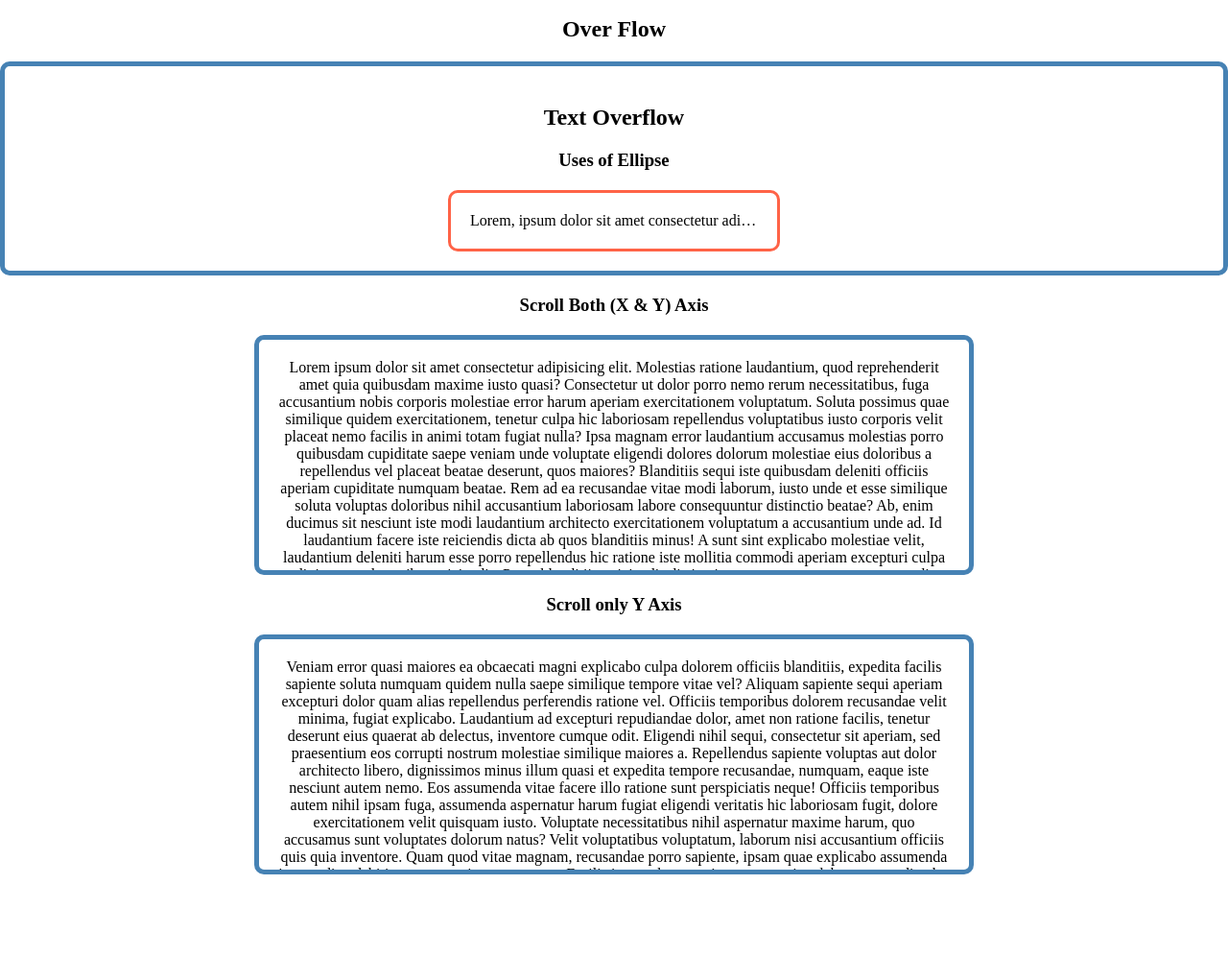
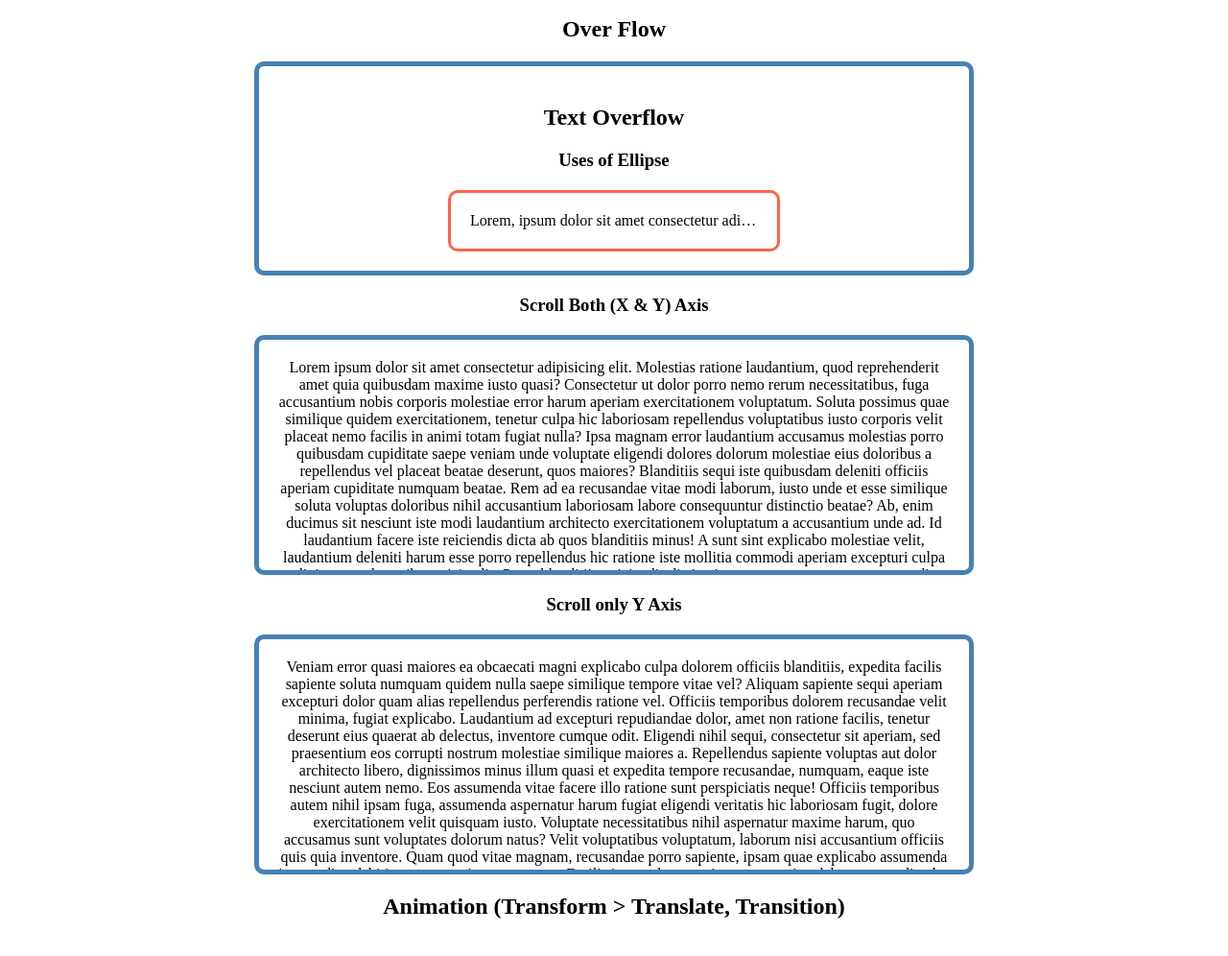
Before and after one commit to HironmoyRay/Exploring-CSS3, a plain HTML site: page index.html in a window 1280 px wide. Shown: the part 80-1076 px from the top of the page at 96% size. Before the commit the page ends 1031 px from the top, so only its background shows below. Drawn offline with Linux system fonts and the light colour scheme.

Commit message:
Transition Section Added

```diff
--- a/index.html
+++ b/index.html
@@ -16,8 +16,8 @@
         <h2>
             Over Flow
         </h2>
-        <section class="overflow">
-            <div class="content ellipse-container">
+        <section class=" overflow">
+            <div class="content description ellipse-container">
                 <h2>Text Overflow</h2>
                 <h3>Uses of Ellipse</h3>
                 <p title="Lorem, ipsum dolor sit amet consectetur
@@ -83,6 +83,10 @@
             </div>
 
         </section>
+        <section class="animation">
+            <h2>Animation (Transform > Translate, Transition)</h2>
+
+        </section>
     </main>
 </body>
 
--- a/styles/style.css
+++ b/styles/style.css
@@ -1,3 +1,7 @@
+
+/* /////////////////////////////////////////////////////////////////////////// */
+/* Common Styles */
+/* /////////////////////////////////////////////////////////////////////////// */
 * {
   text-align: center;
   margin: 20px auto;
@@ -10,11 +14,9 @@
   border: 5px solid steelblue;
 }
 
-.ellipse-container {
-  padding: 20px;
-  border-radius: 10px;
-  border: 5px solid steelblue;
-}
+/* /////////////////////////////////////////////////////////////////////////// */
+/* Overflow Sections */
+/* /////////////////////////////////////////////////////////////////////////// */
 #ellipse {
   width: 300px;
   border: 3px solid tomato;
@@ -34,3 +36,7 @@
   /* overflow-x: hidden; */
   overflow-y: scroll;
 }
+
+/* ////////////////////////////////////////////////////////////////////////// */
+/* Animation Section  */
+/* ////////////////////////////////////////////////////////////////////////// */
```
